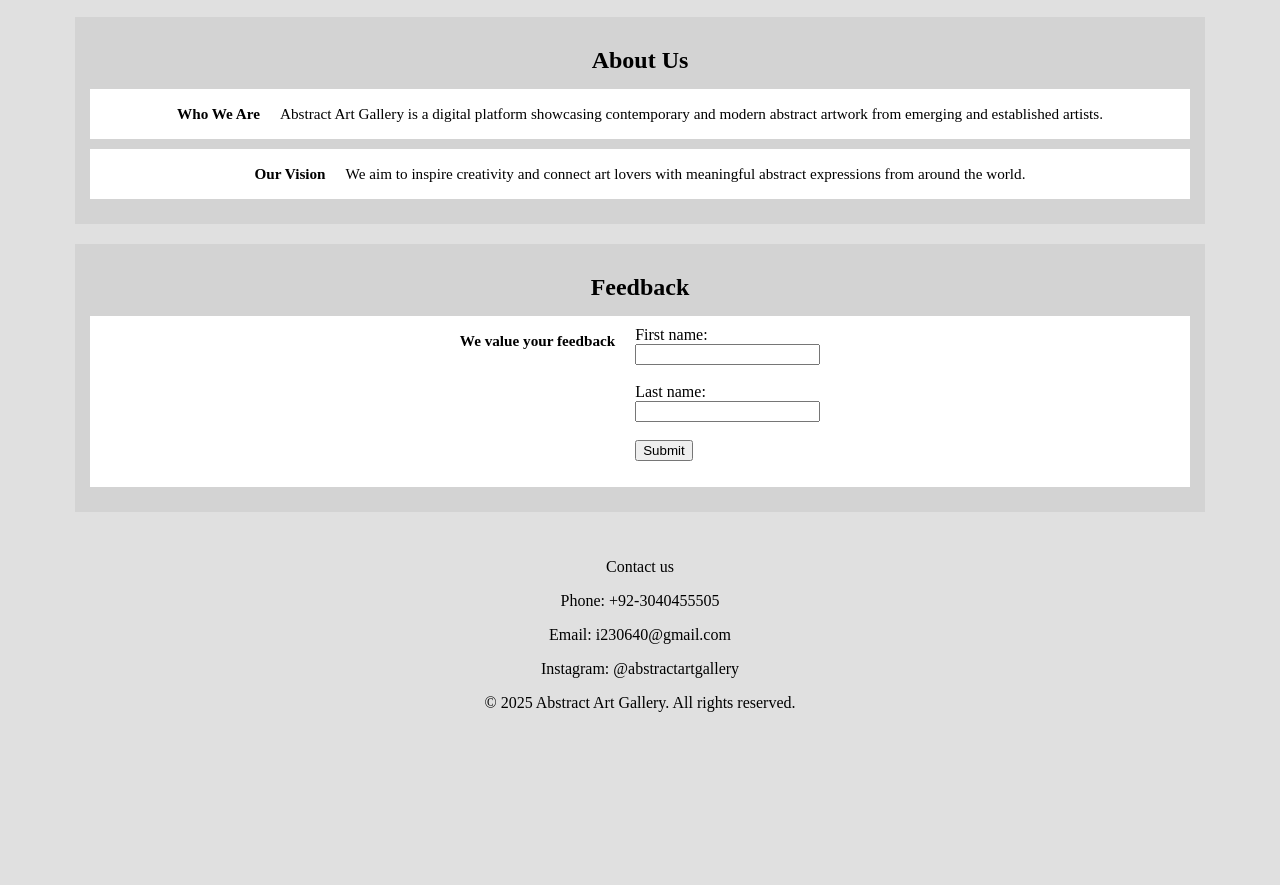
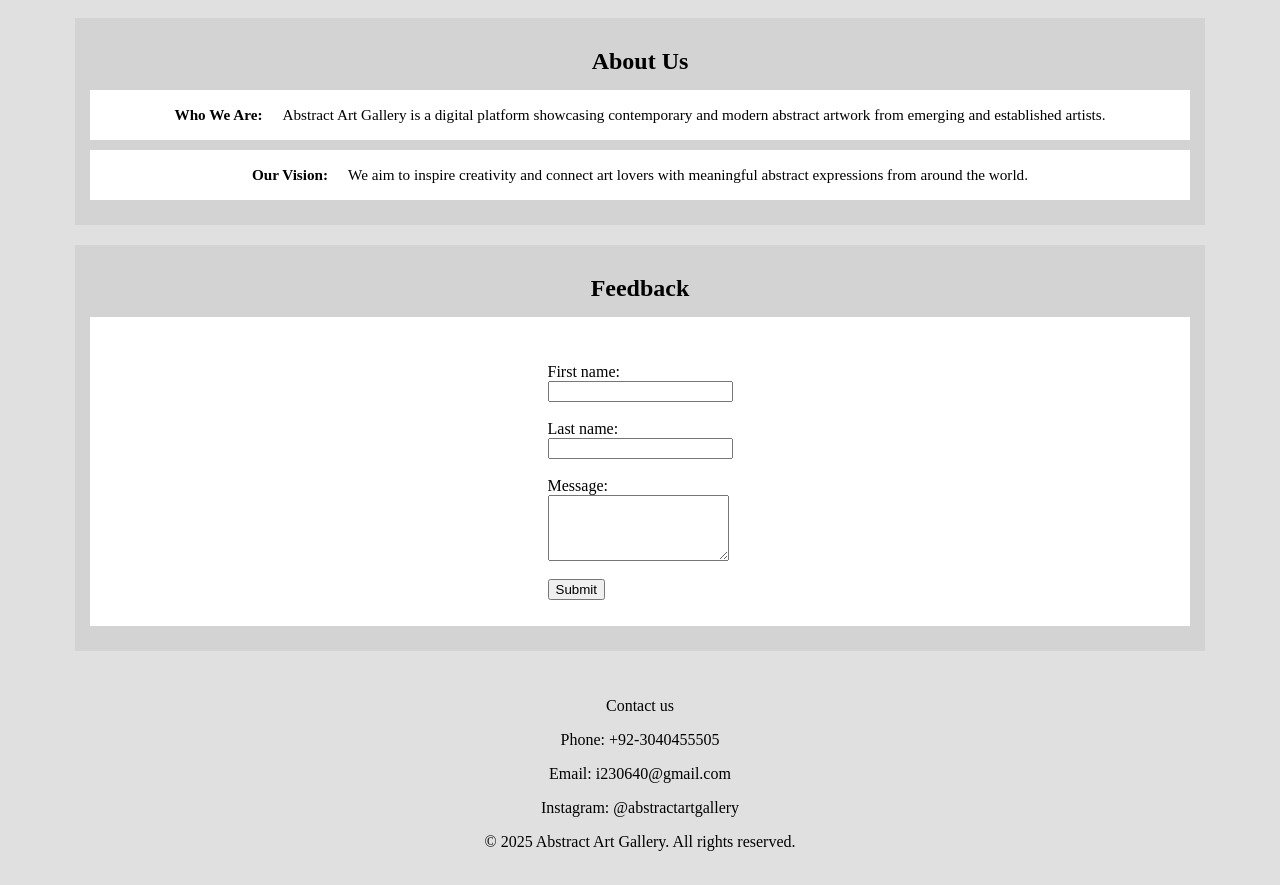
Before and after one commit to Seeratzahra500/WebProgramming_E, a plain HTML site: page index.html in a window 1280 px wide. Shown: the part 1074-1959 px from the top of the page. Before the commit the page ends 1820 px from the top, so only its background shows below. Drawn offline with Linux system fonts and the light colour scheme.

Commit message:
final draft

```diff
--- a/index.html
+++ b/index.html
@@ -45,7 +45,7 @@
   <h1>About Us</h1>
 
   <article class="browser">
-    <h2>Who We Are</h2>
+    <h2>Who We Are: </h2>
     <p>
       Abstract Art Gallery is a digital platform showcasing contemporary
       and modern abstract artwork from emerging and established artists.
@@ -53,7 +53,7 @@
   </article>
 
   <article class="browser">
-    <h2>Our Vision</h2>
+    <h2>Our Vision: </h2>
     <p>
       We aim to inspire creativity and connect art lovers with meaningful
       abstract expressions from around the world.
@@ -64,15 +64,15 @@
   <h1>Feedback</h1>
 
   <article class="browser">
-    <h2>We value your feedback</h2>
-
     <form>
-      <label for="fname">First name:</label><br>
+      <br><br><label for="fname">First name:</label><br>
       <input type="text" id="fname" name="fname"><br><br>
 
       <label for="lname">Last name:</label><br>
       <input type="text" id="lname" name="lname"><br><br>
 
+	   <label for="message">Message:</label><br>
+      <textarea id="message" name="message" rows="4"></textarea><br><br>
       <input type="submit" value="Submit">
     </form>
   </article>
--- a/style.css
+++ b/style.css
@@ -5,7 +5,8 @@
    color:blue;
    text-align:center;
    background-image: url("bg.webp");
-
+	font-family: 'Lucida Sans', 'Lucida Sans Regular', 'Lucida Grande', 'Lucida Sans Unicode', Geneva, Verdana, sans-serif;
+  font-weight: 700;
 
 }
 .logo {
```
